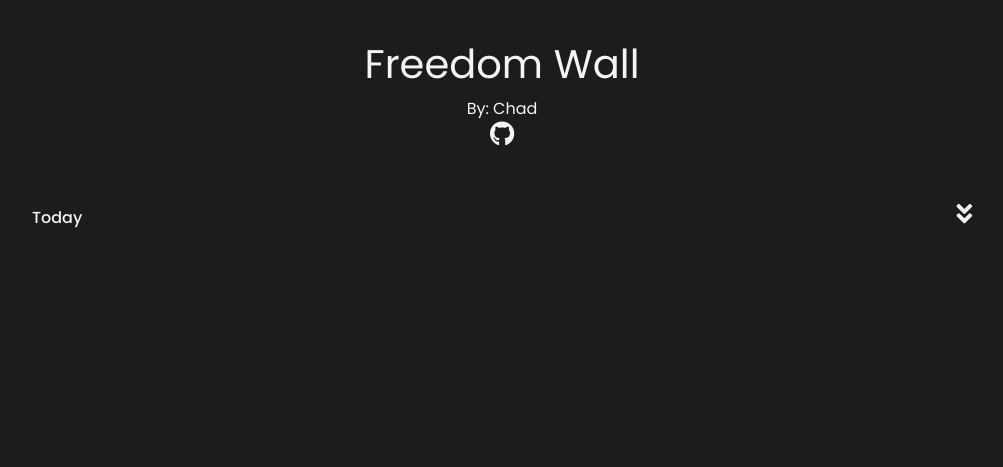
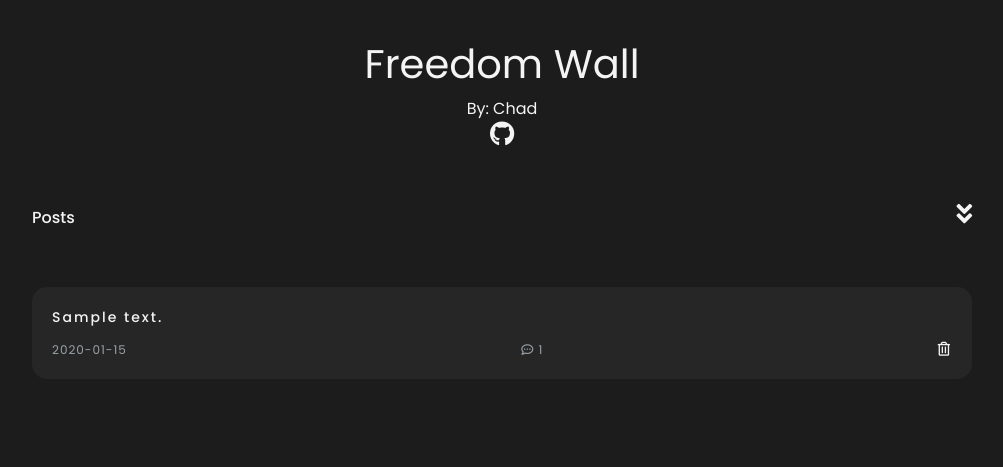
Before and after one commit to chadsantiago/FreedomWall, a Flask app: page / in a window 1280 px wide. Shown: the top 467 px of the page, without its empty margins (138-1141 px from the left). Run offline with Flask 2, Linux system fonts and the light colour scheme; tables that the repository leaves empty hold one stand-in row (values such as "Sample post"); parts of the project's set-up code (start-up, migrations or seed data) failed here and were passed over; some libraries are stand-ins or nearby versions.

Commit message:
change format

```diff
--- a/wall/routes.py
+++ b/wall/routes.py
@@ -28,7 +28,8 @@ def home():
         return redirect('/') # redirect back to index page
 
     else:
-        posts = Stories.query.filter(Stories.current_date == current_time).order_by(Stories.date_created.asc()).all() # Return all data from database sorting from date
+        # posts = Stories.query.filter(Stories.current_date == current_time).order_by(Stories.date_created.asc()).all() # Return all data from database sorting from date
+        posts = Stories.query.order_by(Stories.date_created.asc()).all() # Return all data from database sorting from date
         return render_template('index.html', posts=posts, form=form) # pass the data into the html page
 
     return render_template('index.html')
--- a/wall/templates/index.html
+++ b/wall/templates/index.html
@@ -10,7 +10,7 @@
         </div>
         <div class="secondary-container">
             <div class="caption">
-            <h6 class="sub-title">Today</h6>
+            <h6 class="sub-title">Posts</h6>
             <p class="sub-title" id="down"><i class="fas fa-angle-double-down"></i></p>
             </div>
         </div>
```
